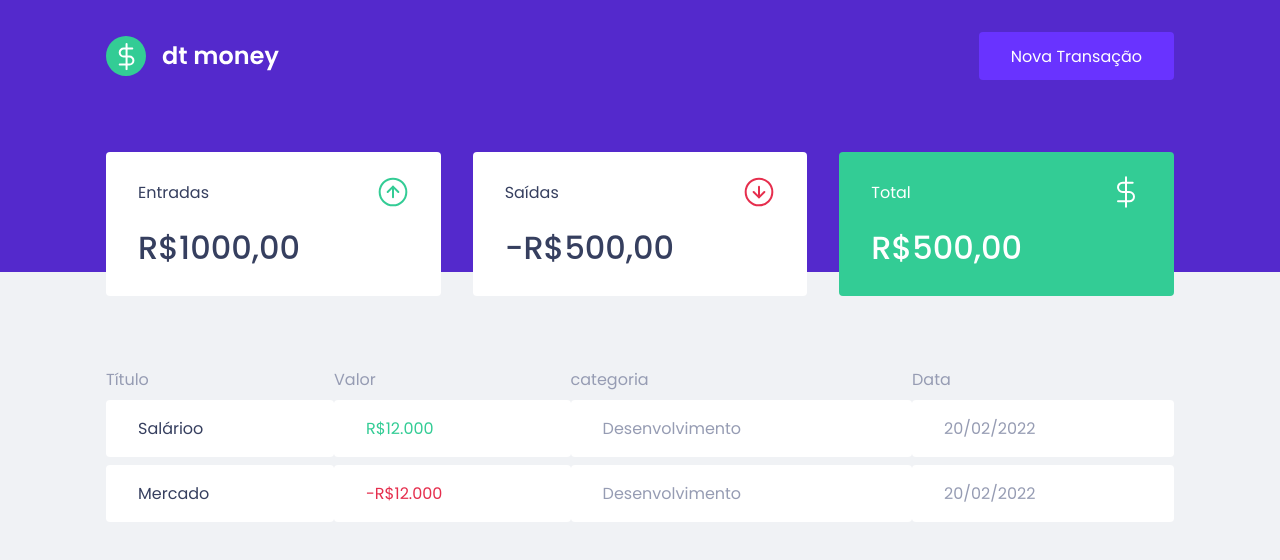
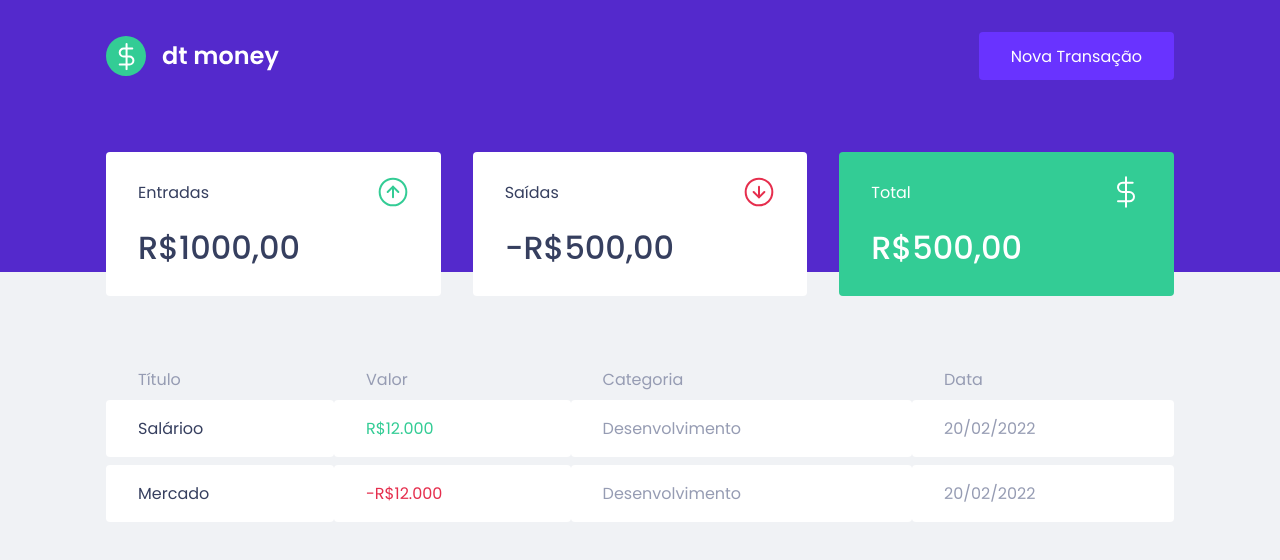
Before and after one commit to gabrielforster/IgniteDTmoney, a React (Create React App) app: page / in a window 1280 px wide. Shown: the top 560 px of the page. Built offline with nearby package versions, Linux system fonts and the light colour scheme.

Commit message:
fix: fix alignment

```diff
--- a/src/components/TransactionsTable/index.tsx
+++ b/src/components/TransactionsTable/index.tsx
@@ -7,7 +7,7 @@ export function TransactionsTable(){
                 <thead>
                     <th>Título</th>
                     <th>Valor</th>
-                    <th>categoria</th>
+                    <th>Categoria</th>
                     <th>Data</th>
                 </thead>
 
--- a/src/components/TransactionsTable/styles.ts
+++ b/src/components/TransactionsTable/styles.ts
@@ -12,6 +12,7 @@ export const Container = styled.div`
             font-weight: 400;
             text-align: left;
             line-height: 1.5rem;
+            padding: 0 2rem;
         }
 
         td{
```
